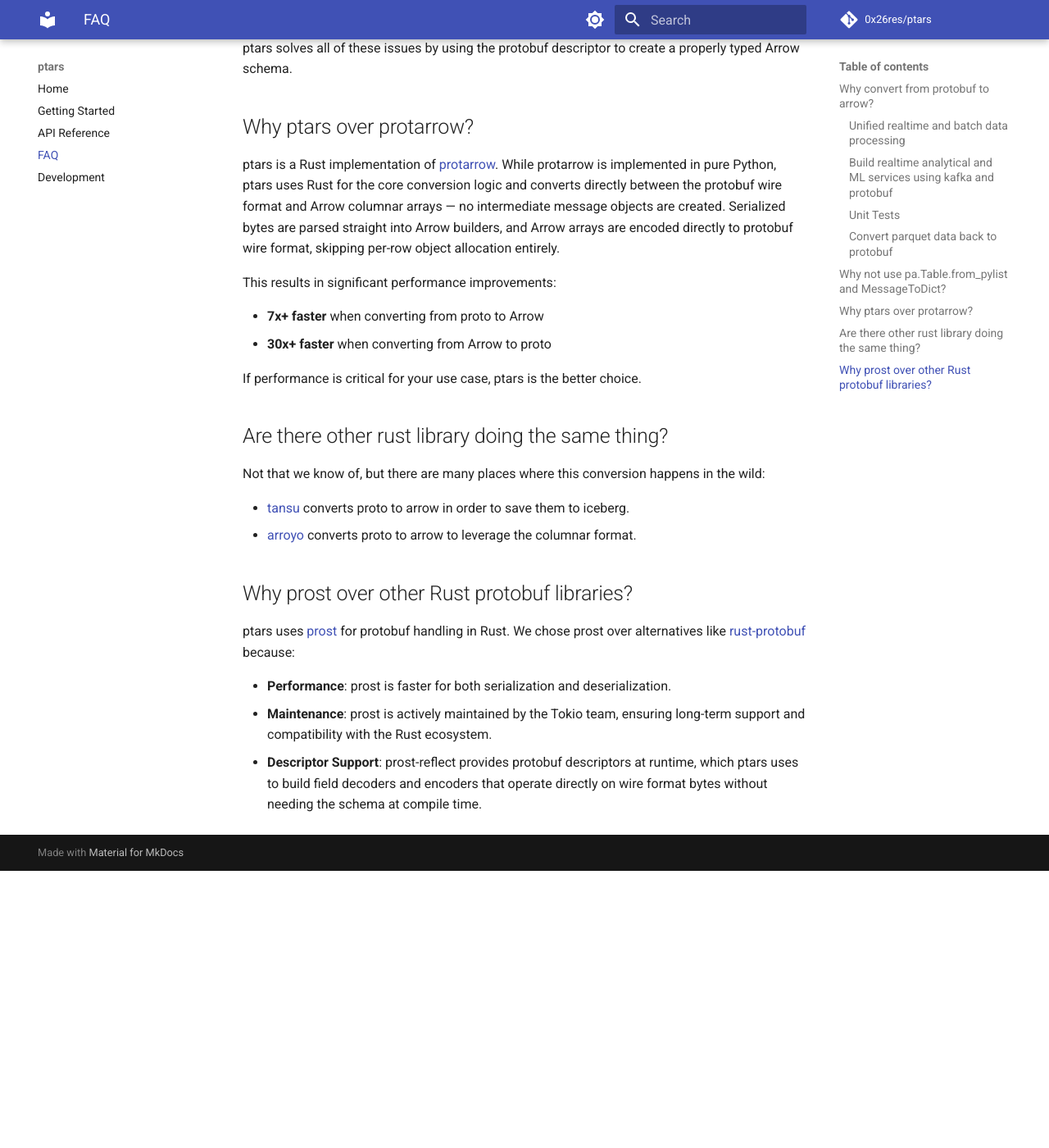
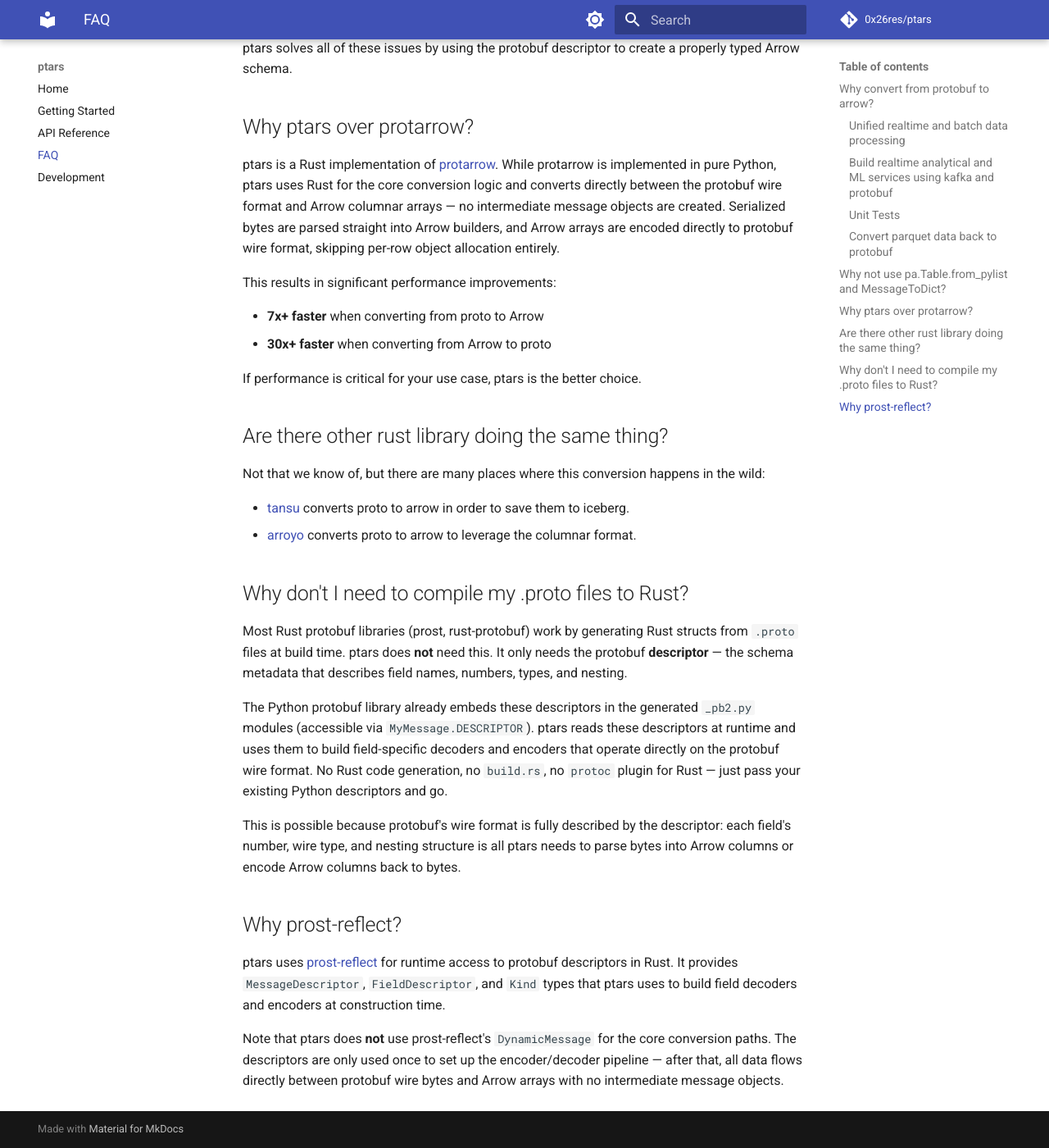
Before and after one commit to 0x26res/ptars, an MkDocs documentation site: the page built from docs/faq.md, in a window 1280 px wide and 1400 px high, scrolled down 1546 px. Shown: the whole window at 82% size. Built offline with MkDocs 1.6.1 and Material for MkDocs 9.7.7, drawn with Linux system fonts in a browser that asks for light colours; comment, search, counter and statistics services are not loaded; before the commit the page ends 2608 px from its top, so only the background shows below that.

Commit message:
feat: doc

```diff
--- a/docs/faq.md
+++ b/docs/faq.md
@@ -100,17 +100,33 @@
 - [arroyo](https://github.com/ArroyoSystems/arroyo) converts proto to arrow
   to leverage the columnar format.
 
-## Why prost over other Rust protobuf libraries?
+## Why don't I need to compile my .proto files to Rust?
 
-ptars uses [prost](https://github.com/tokio-rs/prost)
-for protobuf handling in Rust.
-We chose prost over alternatives like
-[rust-protobuf](https://github.com/stepancheg/rust-protobuf) because:
+Most Rust protobuf libraries (prost, rust-protobuf) work by generating
+Rust structs from `.proto` files at build time.
+ptars does **not** need this. It only needs the protobuf **descriptor** —
+the schema metadata that describes field names, numbers, types, and nesting.
 
-- **Performance**: prost is faster for both serialization and deserialization.
-- **Maintenance**: prost is actively maintained by the Tokio team, ensuring
-  long-term support and compatibility with the Rust ecosystem.
-- **Descriptor Support**: prost-reflect provides protobuf descriptors
-  at runtime, which ptars uses to build field decoders and encoders
-  that operate directly on wire format bytes without needing
-  the schema at compile time.
+The Python protobuf library already embeds these descriptors in the
+generated `_pb2.py` modules (accessible via `MyMessage.DESCRIPTOR`).
+ptars reads these descriptors at runtime and uses them to build
+field-specific decoders and encoders that operate directly on the
+protobuf wire format. No Rust code generation, no `build.rs`, no `protoc`
+plugin for Rust — just pass your existing Python descriptors and go.
+
+This is possible because protobuf's wire format is fully described by the
+descriptor: each field's number, wire type, and nesting structure is
+all ptars needs to parse bytes into Arrow columns or encode Arrow columns
+back to bytes.
+
+## Why prost-reflect?
+
+ptars uses [prost-reflect](https://github.com/andrewhickman/prost-reflect)
+for runtime access to protobuf descriptors in Rust.
+It provides `MessageDescriptor`, `FieldDescriptor`, and `Kind` types
+that ptars uses to build field decoders and encoders at construction time.
+
+Note that ptars does **not** use prost-reflect's `DynamicMessage` for the
+core conversion paths. The descriptors are only used once to set up the
+encoder/decoder pipeline — after that, all data flows directly between
+protobuf wire bytes and Arrow arrays with no intermediate message objects.
```
